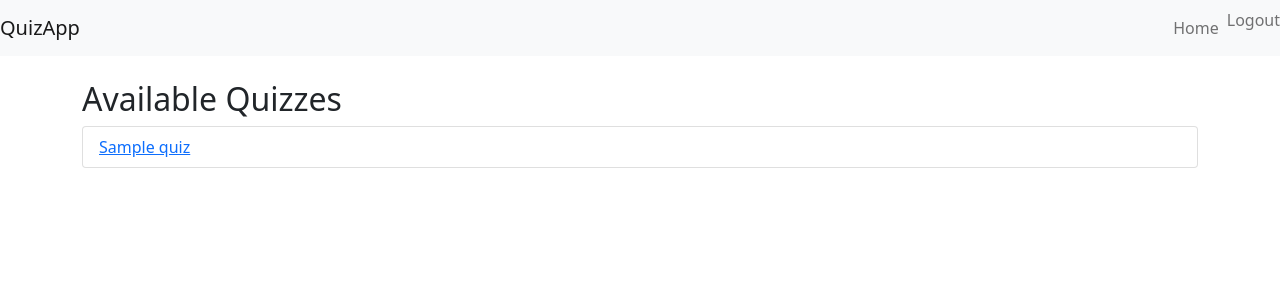
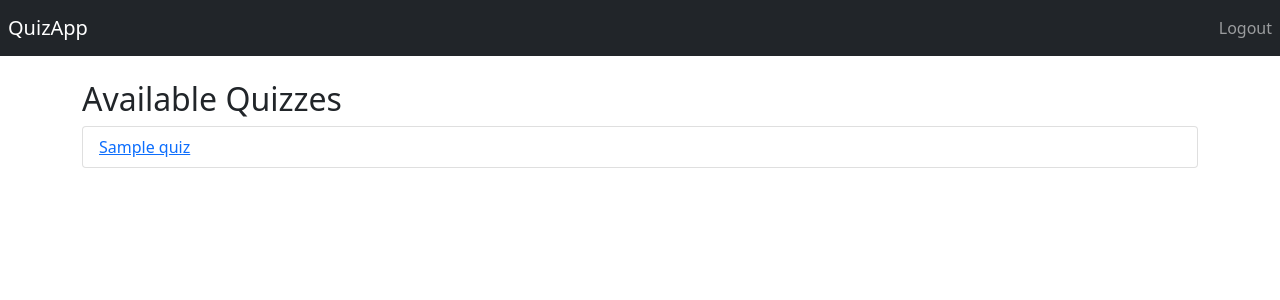
Before and after one commit to majumdersubhanu/django-quiz-app, a Django app: page /quizzes/ in a window 1280 px wide. Shown: the top 300 px of the page. Run offline with Django 5.2, Linux system fonts and the light colour scheme; a user stored in the database is signed in; tables that the repository leaves empty hold one stand-in row (values such as "Sample post").

Commit message:
final commit

```diff
--- a/templates/base.html
+++ b/templates/base.html
@@ -7,7 +7,8 @@
     <link href="https://cdn.jsdelivr.net/npm/bootstrap@5.1.3/dist/css/bootstrap.min.css" rel="stylesheet">
 </head>
 <body>
-<nav class="navbar navbar-expand-lg navbar-light bg-light">
+
+<nav class="navbar navbar-expand-lg navbar-dark bg-dark p-2">
     <a class="navbar-brand" href="{% url 'quiz_list' %}">QuizApp</a>
     <button class="navbar-toggler" type="button" data-bs-toggle="collapse" data-bs-target="#navbarNav"
             aria-controls="navbarNav" aria-expanded="false" aria-label="Toggle navigation">
@@ -16,9 +17,7 @@
     <div class="collapse navbar-collapse" id="navbarNav">
         <ul class="navbar-nav ms-auto">
             {% if user.is_authenticated %}
-                <li class="nav-item">
-                    <a class="nav-link" href="{% url 'quiz_list' %}">Home</a>
-                </li>
+
                 <li class="nav-item">
                     <form action="{% url 'logout' %}" method="post" style="display: inline;">
                         {% csrf_token %}
--- a/templates/quiz_list.html
+++ b/templates/quiz_list.html
@@ -8,6 +8,10 @@
     <ul class="list-group">
         {% for quiz in quizzes %}
             <li class="list-group-item"><a href="{% url 'attempt_quiz' quiz.id %}">{{ quiz.name }}</a></li>
+        {% empty %}
+            <div class="alert alert-warning" role="alert">
+                No quiz was found.
+            </div>
         {% endfor %}
     </ul>
 {% endblock %}
```
Also changed, not shown: db.sqlite3. Lines whose indentation alone changed are shown as unchanged.
